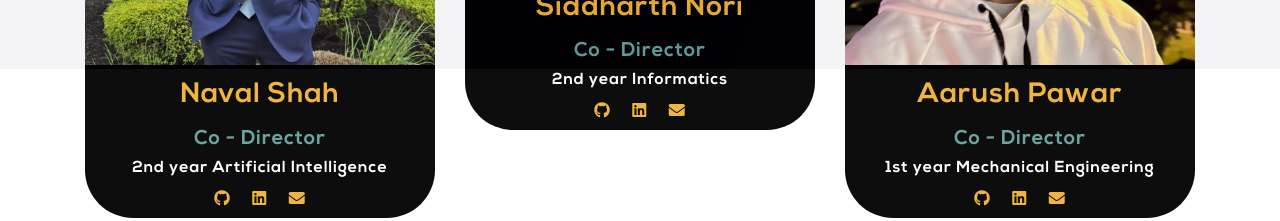
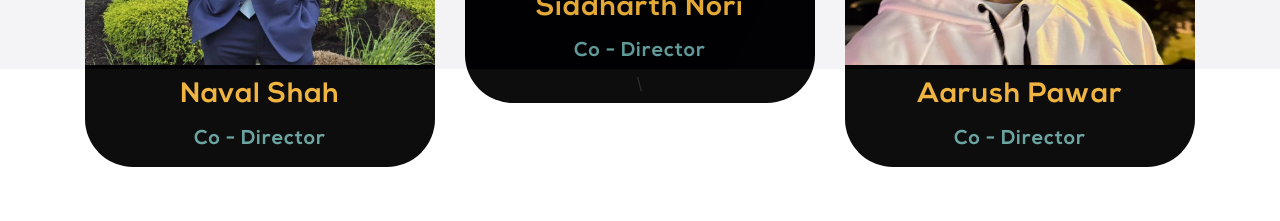
Before and after one commit to NavalShah/HackSocial, a website with bundled scripts: page teams.html in a window 1280 px wide. Shown: the part 731-952 px from the top of the page. Built offline with nearby package versions, Linux system fonts and the light colour scheme.

Commit message:
remove redundancies

```diff
--- a/teams.html
+++ b/teams.html
@@ -88,17 +88,8 @@
 									<div class="team-textbox">
 										<h3 class="team-name nexa orange">Naval Shah</h3>
 										<h5 class="nexa blue">Co - Director</h5>
-										<h6 class="team-study nexa white">2nd year Artificial Intelligence</h6>
 										<div class="team-social accessible">
-											<a class="social-button orange-hover" href="https://github.com/GaganSD">
-												<i class="fab fa-github"></i>
-											</a>
-											<a class="social-button orange-hover" href="https://www.linkedin.com/in/gagan-devagiri">
-												<i class="fab fa-linkedin"></i>
-											</a>
-											<a class="social-button orange-hover" title="Opens email application. Please be patient while it loads." href="mailto:gagandevagiri@gmail.com?subject=Inquiry&body=Hi Naval! I found your contact on the HackSocial Website.">
-												<i class="fas fa-envelope"></i>
-											</a>
+
 										</div>
 									</div>
 								</div>
@@ -111,17 +102,8 @@
 									<div class="team-textbox">
 										<h3 class="team-name nexa orange">Siddharth Nori</h3>
 										<h5 class="nexa blue">Co - Director</h5>
-										<h6 class="team-study nexa white">2nd year Informatics</h6>
 										<div class="team-social accessible">
-											<a class="social-button orange-hover" href="https://github.com/caitlin-mcdougall">
-												<i class="fab fa-github"></i>
-											</a>
-											<a class="social-button orange-hover" href="https://www.linkedin.com/in/caitlin-mcdougall">
-												<i class="fab fa-linkedin"></i>
-											</a>
-											<a class="social-button orange-hover" title="Opens email application. Please be patient while it loads." href="mailto:caitlinmcdougall1@gmail.com?subject=Inquiry&body=Hi Siddharth! I found your contact on the HackSocial Website.">
-												<i class="fas fa-envelope"></i>
-											</a>
+\
 										</div>
 									</div>
 								</div>
@@ -134,17 +116,8 @@
 									<div class="team-textbox">
 										<h3 class="team-name nexa orange">Aarush Pawar</h3>
 										<h5 class="nexa blue">Co - Director</h5>
-										<h6 class="team-study nexa white">1st year Mechanical Engineering</h6>
 										<div class="team-social accessible">
-											<a class="social-button orange-hover" href="https://github.com/martinstarkov">
-												<i class="fab fa-github"></i>
-											</a>
-											<a class="social-button orange-hover" href="https://www.linkedin.com/in/martinstarkov">
-												<i class="fab fa-linkedin"></i>
-											</a>
-											<a class="social-button orange-hover" title="Opens email application. Please be patient while it loads." href="mailto:emailregisterlogin@gmail.com?subject=Inquiry&body=Hi Aarush! I found your contact on the HackSocial Website.">
-												<i class="fas fa-envelope"></i>
-											</a>
+
 										</div>
 									</div>
 								</div>
```
